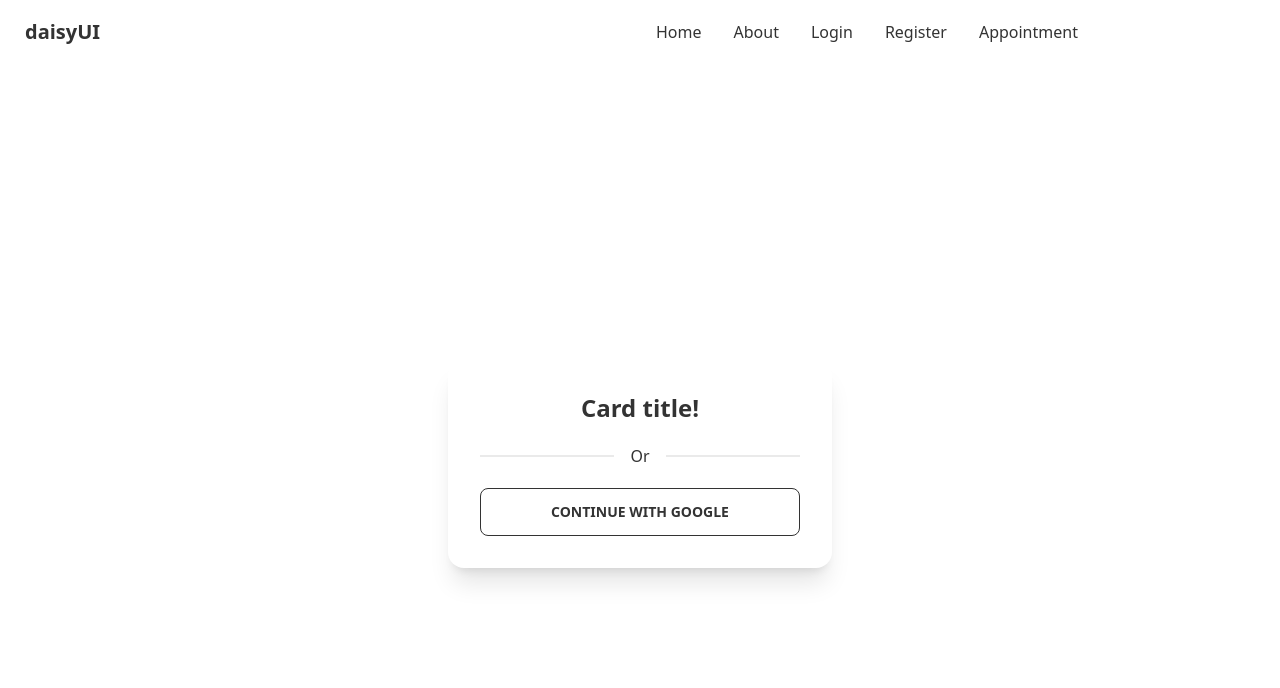
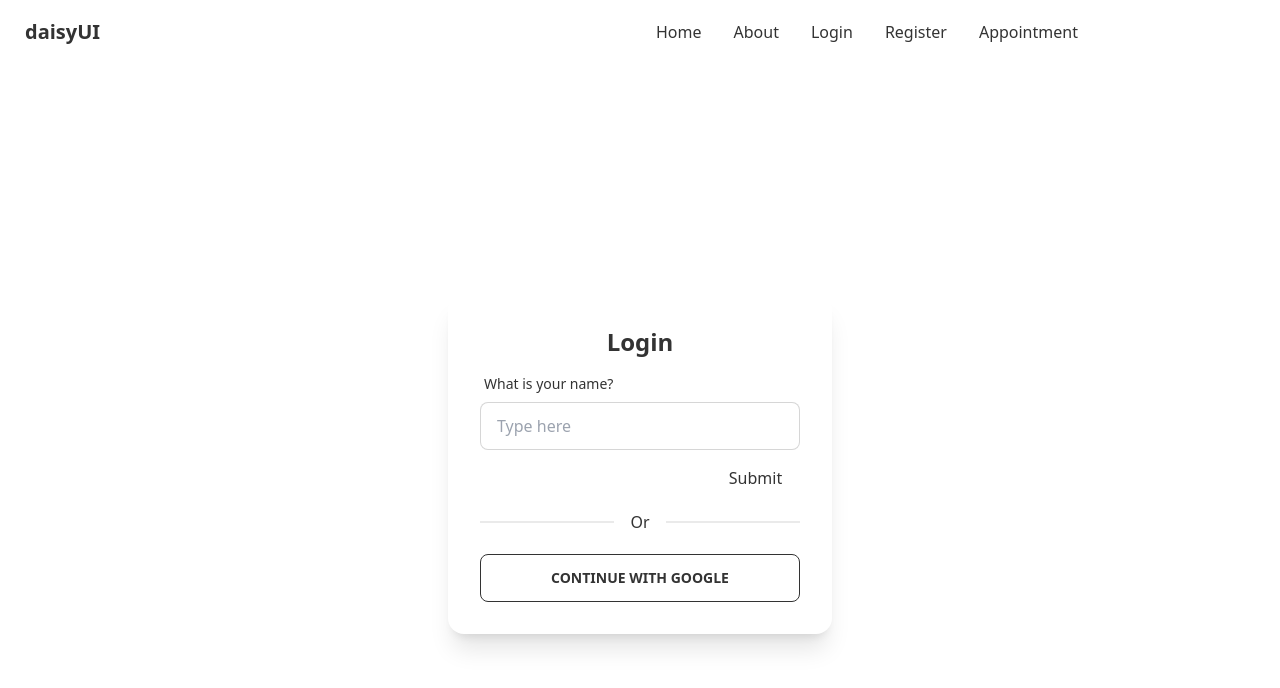
Before and after one commit to mollikacomputer/doctors-portal-2, a React (Create React App) app: page /login in a window 1280 px wide. Shown: the top 688 px of the page. Built offline with nearby package versions, Linux system fonts and the light colour scheme; no server answers.

Commit message:
react hooks form added one field

```diff
--- a/package.json
+++ b/package.json
@@ -13,6 +13,7 @@
     "react-day-picker": "^8.3.7",
     "react-dom": "^18.2.0",
     "react-firebase-hooks": "^5.1.1",
+    "react-hook-form": "^7.41.3",
     "react-router-dom": "^6.4.5",
     "react-scripts": "5.0.1",
     "web-vitals": "^2.1.4"
--- a/src/Pages/Login/Login.js
+++ b/src/Pages/Login/Login.js
@@ -1,22 +1,68 @@
 import React from "react";
-import { useSignInWithGoogle } from 'react-firebase-hooks/auth';
+import { useSignInWithGoogle } from "react-firebase-hooks/auth";
 import auth from "../../firebase.init";
+import { useForm } from "react-hook-form";
+
 const Login = () => {
   const [signInWithGoogle, user, loading, error] = useSignInWithGoogle(auth);
-  if(user){
+  const {
+    register,
+    formState: { errors },
+    handleSubmit,
+  } = useForm();
+  if (user) {
     console.log(user);
-  };
+  }
+  const onSubmit = (data) => console.log(data);
   return (
-    <div className="flex h-screen justify-center items-center " >
+    <div className="flex h-screen justify-center items-center ">
       <div className="card w-96 bg-base-100 shadow-xl">
         <div className="card-body">
-          <h2 className="text-center text-2xl font-bold">Card title!</h2>
+          <h2 className="text-center text-2xl font-bold"> Login </h2>
+          <form onSubmit={handleSubmit(onSubmit)}>
+            <div class="form-control w-full max-w-xs">
+              <label class="label">
+                <span class="label-text">What is your name?</span>
 
-          <div className="divider" > Or </div>
-          <button
-          class="btn btn-outline"
-          onClick={() => signInWithGoogle()}
-          >Continue With Google</button>
+              </label>
+              <input
+                type="email"
+                placeholder="Type here"
+                class="input input-bordered w-full max-w-xs"
+                {...register("email",
+                {
+                  required:{
+                    value:true,
+                    message:'email field is required'
+                  },
+                  pattern: {
+                    value: /[A-Za-z]{3}/,
+                    message: 'Please provide a valid message'
+                  }
+                }
+                )}
+
+              />
+              <label class="label">
+              {errors.email?.type === "required" && (<p role="alert" className="text-red-500"> {errors.email?.message} </p>)}
+              {errors.email?.type === "pattern" && (<p role="alert" className="text-red-500"> {errors.email?.message} </p>)}
+              </label>
+            </div>
+
+
+
+            <input
+
+            />
+            {errors.mail && <p role="alert">{errors.mail?.message}</p>}
+
+            <input type="submit" />
+          </form>
+
+          <div className="divider"> Or </div>
+          <button class="btn btn-outline" onClick={() => signInWithGoogle()}>
+            Continue With Google
+          </button>
         </div>
       </div>
     </div>
```
Also changed, not shown: 1 other file (tests, documents, lock files or other folders).
